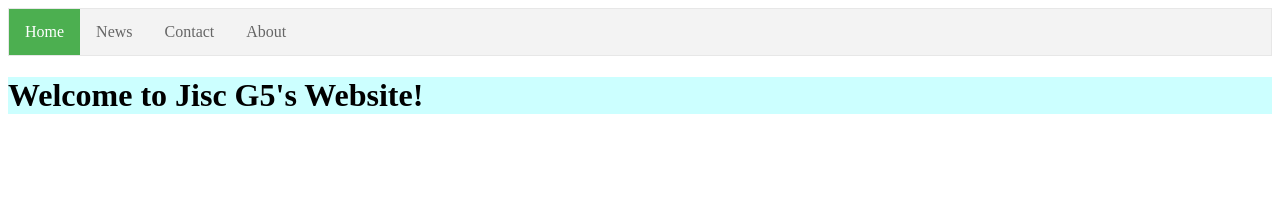
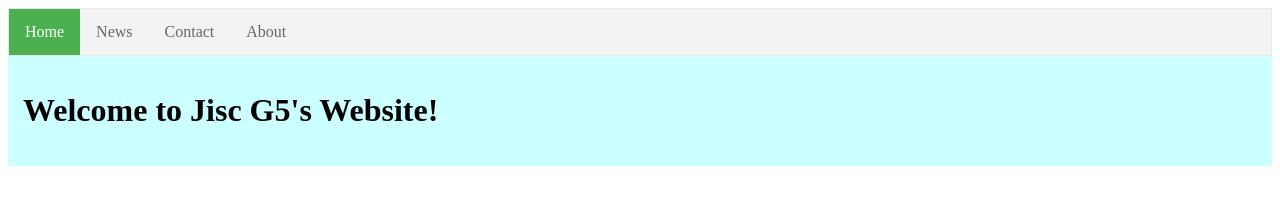
Before and after one commit to Potatomato123/potatomato123.github.io, a plain HTML site: page index.html in a window 1280 px wide. Drawn offline with Linux system fonts and the light colour scheme.

Commit message:
Update potatomato.css

```diff
--- a/potatomato.css
+++ b/potatomato.css
@@ -32,6 +32,7 @@
 .content {
     margin-left: auto;
     margin-right: auto;
-    border: 5px #ccffff;
+    border: 5px solid #ccffff;
     background-color: #ccffff;
+    padding: 10px;
 }
```
